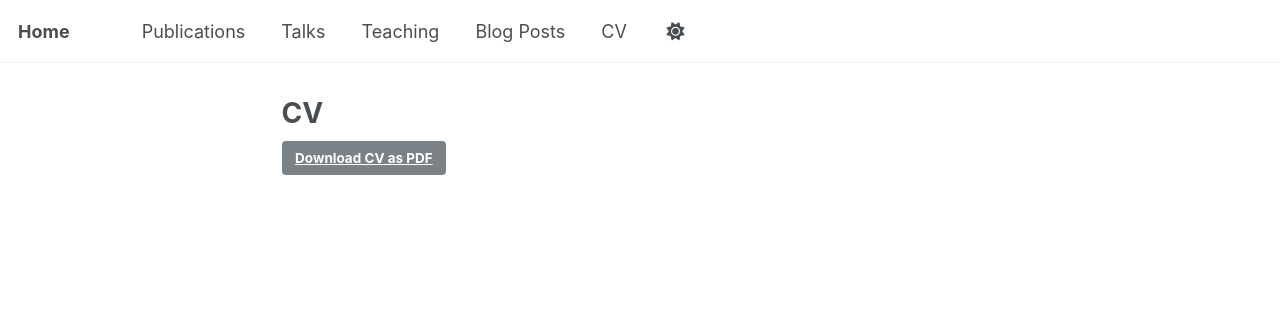
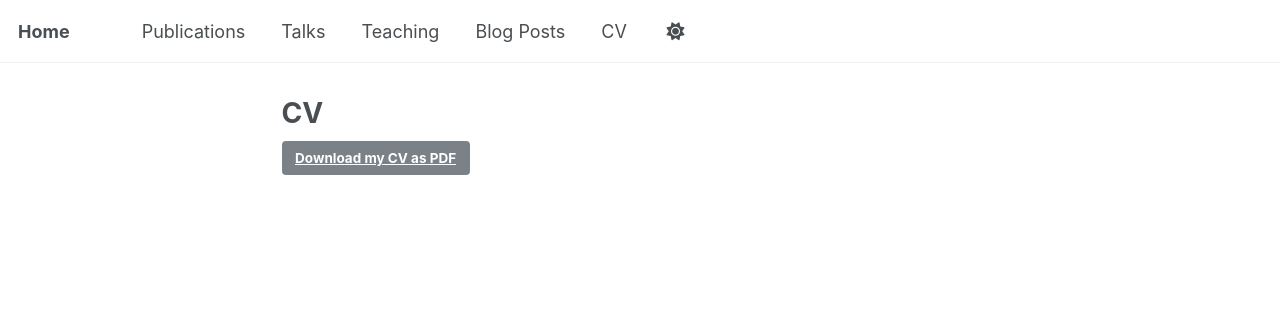
Before and after one commit to beneboeck/beneboeck.github.io, a Jekyll site: the page built from _pages/cv-json.md, in a window 1280 px wide. Shown: the top 331 px of the page. Built offline with Jekyll 4.4.1, drawn with Linux system fonts in a browser that asks for light colours; a script that is not in the unit is left out.

Commit message:
Update cv-json.md

```diff
--- a/_pages/cv-json.md
+++ b/_pages/cv-json.md
@@ -11,5 +11,5 @@ redirect_from:
 
 
 <div class="cv-download-links">
-  <a href="{{ base_path }}/files/cv.pdf" class="btn btn--primary">Download CV as PDF</a>
+  <a href="{{ base_path }}/files/cv.pdf" class="btn btn--primary">Download my CV as PDF</a>
 </div>
```
